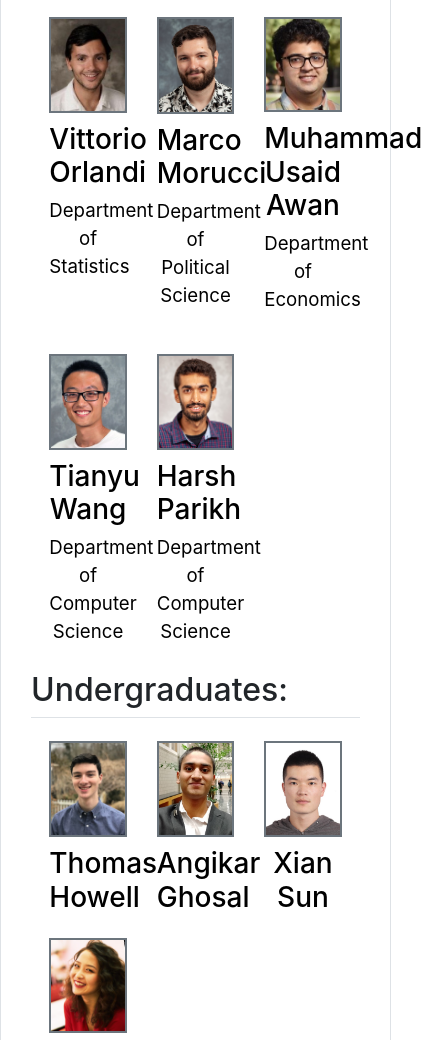
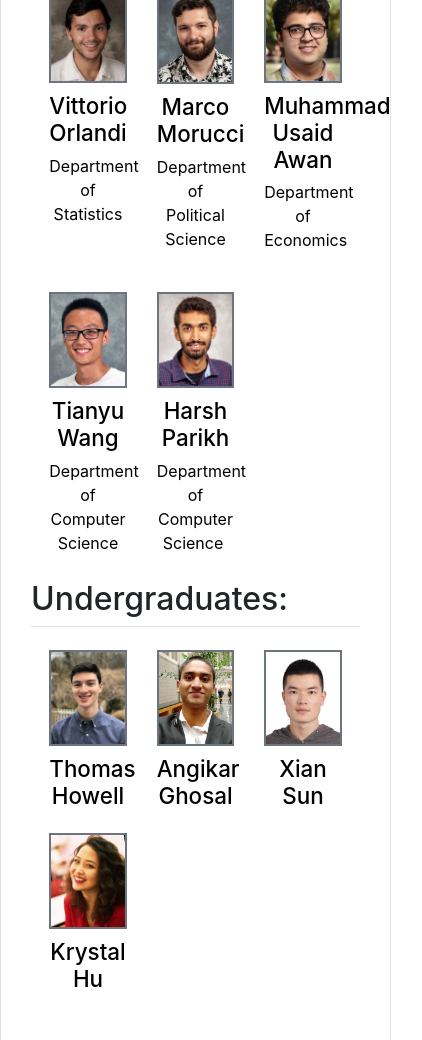
Before and after one commit to volfovsky/almostmatchingexactly.github.io, a plain HTML site: page about-us.html in a window 390 px wide. Shown: the part 598-1638 px from the top of the page, 422 px wide, since content can reach past the window. Drawn offline with Linux system fonts and the light colour scheme.

Commit message:
fixing text sizing on about-us

```diff
--- a/about-us.html
+++ b/about-us.html
@@ -57,18 +57,18 @@
 				<div class="col-4 people">
 					<a href="https://users.cs.duke.edu/~cynthia/" target="_blank" class="people">
 						<img class="picture" src="peoplephotos/CynthiaRudin_cropped.jpg" alt = "CynthiaRudin.jpg"><br>
-						<h3><center>Cynthia Rudin</center></h3><br>
-						<span class="people-cap"><center>Department of Computer Science</center></span></a>
+						<h3 class="people-name">Cynthia Rudin</h3><br>
+						<span class="people-cap">Department of Computer Science</span></a>
 				</div><div class="col-4 people">
 					<a href="https://volfovsky.github.io/" target="_blank" class="people">
 						<img class="picture" src="peoplephotos/AlexanderVolfovsky_cropped.jpg" alt = "AlexanderVolfovsky.jpg"><br>
-						<h3><center>Alexander Volfovsky</center></h3><br>
-						<span class="people-cap"><center>Department of Statistics</center></span></a>
+						<h3 class="people-name">Alexander Volfovsky</h3><br>
+						<span class="people-cap">Department of Statistics</span></a>
 				</div><div class="col-4 people">
 					<a href="https://users.cs.duke.edu/~sudeepa/" target="_blank" class="people">
 						<img class="picture" src="peoplephotos/SudeepaRoy_cropped.jpg" alt = "SudeepaRoy.jpg"><br>
-						<h3><center>Sudeepa Roy</center></h3><br>
-						<span class="people-cap" style="margin-right:5px"><center>Department of Computer Science</center></span></a>
+						<h3 class="people-name">Sudeepa Roy</h3><br>
+						<span class="people-cap" style="margin-right:5px">Department of Computer Science</span></a>
 				</div>
 			</div>
 			<h2 class="underline">PhD Students:</h2>
@@ -76,30 +76,30 @@
 				<div class="col-4 people">
 					<a data-href="https://stat.duke.edu/people/vittorio-orlandi"  class="people">
 						<img class="picture" src="peoplephotos/VittorioOrlandi_cropped.jpg" alt = "VittorioOrlandi.jpg"><br>
-						<h3><center>Vittorio Orlandi</center></h3><br>
-						<span class="people-cap"><center>Department of Statistics</center></span></a>
+						<h3 class="people-name">Vittorio Orlandi</h3><br>
+						<span class="people-cap">Department of Statistics</span></a>
 				</div><div class="col-4 people">
 					<a data-href="https://marcomorucci.com//bio/" class="people">
 						<img class="picture" src="peoplephotos/MarcoMorucci.jpg" alt = "MarcoMorucci.jpg"><br>
-						<h3><center>Marco Morucci</center></h3><br>
-						<span class="people-cap"><center>Department of Political Science</center></span></a>
+						<h3 class="people-name">Marco Morucci</h3><br>
+						<span class="people-cap">Department of Political Science</span></a>
 				</div><div class="col-4 people">
 					<a data-href="https://www.linkedin.com/in/musaidawan/" class="people">
 						<img class="picture" src="peoplephotos/MuhammadUsaidAwan_cropped.jpg" alt = "MuhammadUsaidAwan.jpg"><br>
-						<h3><center>Muhammad Usaid Awan</center></h3><br>
-						<span class="people-cap"><center>Department of Economics</center></span></a>
+						<h3 class="people-name">Muhammad Usaid Awan</h3><br>
+						<span class="people-cap">Department of Economics</span></a>
 				</div>
 				<div class="w-100"></div>
 				<div class="col-4 people">
 					<a data-href="https://www.cs.duke.edu/people/graduates/705" class="people">
 						<img class="picture" src="peoplephotos/TianyuWang_cropped.jpg" alt = "TianyuWang.jpg"><br>
-						<h3><center>Tianyu Wang</center></h3><br>
-						<span class="people-cap"><center>Department of Computer Science</center></span></a>
+						<h3 class="people-name">Tianyu Wang</h3><br>
+						<span class="people-cap">Department of Computer Science</span></a>
 				</div><div class="col-4 people">
 					<a data-href="https://sites.google.com/view/harshparikh/" class="people">
 						<img class="picture" src="peoplephotos/HarshParikh_cropped.jpg" alt = "HarshParikh.jpg"><br>
-						<h3><center>Harsh Parikh</center></h3><br>
-						<span class="people-cap" style="margin-right:5px"><center>Department of Computer Science</center></span></a>
+						<h3 class="people-name">Harsh Parikh</h3><br>
+						<span class="people-cap" style="margin-right:5px">Department of Computer Science</span></a>
 				</div>
 			</div>
 			<h2 class="underline">Undergraduates:</h2>
@@ -107,25 +107,25 @@
 				<div class="col-4 people">
 					<a data-href="#"  class="people">
 						<img class="picture" src="peoplephotos/ThomasHowell_cropped.jpg" alt = "ThomasHowell.jpg"><br>
-						<h3><center>Thomas Howell</center></h3></a>
+						<h3 class="people-name">Thomas Howell</h3></a>
 				</div><div class="col-4 people">
 					<a data-href="#" class="people">
 						<img class="picture" src="peoplephotos/AngikarGhosal_cropped.jpg" alt = "AngikarGhosal.jpg"><br>
-						<h3><center>Angikar Ghosal</center></h3></a>
+						<h3 class="people-name">Angikar Ghosal</h3></a>
 				</div><div class="col-4 people">
 					<a data-href="#" class="people">
 						<img class="picture" src="peoplephotos/XianSun_cropped.jpg" alt = "XianSun.jpg"><br>
-						<h3><center>Xian Sun</center></h3></a>
+						<h3 class="people-name">Xian Sun</h3></a>
 				</div>
 				<div class="w-100"></div>
 				<div class="col-4 people">
 					<a data-href="#" class="people">
 						<img class="picture" src="peoplephotos/KrystalHu_cropped.jpg" alt = "KrystalHu.jpg"><br>
-						<h3><center>Krystal Hu</center></h3></a>
+						<h3 class="people-name">Krystal Hu</h3></a>
 				</div>
 			</div>
 		  </div>
-		</div>
+	  </div>
     </div>
     <!-- /#page-content-wrapper -->
 
--- a/additional.css
+++ b/additional.css
@@ -331,13 +331,22 @@ tr[data-href] {
 .people:hover {
 	color: black;
 	text-decoration:none;
-    background-color: rgba(0, 0, 0, 0.075);
+    background-color: #ececec;
 }
 
 .people-cap {
 	font-size:14pt;
 	position:relative;
 	top:-25px;
+}
+
+@media (max-width: 876px) {
+	.people-cap {
+		font-size:1rem;
+	}
+	.people-name {
+		font-size:1.4rem;
+	}
 }
 
 .expand {
```
